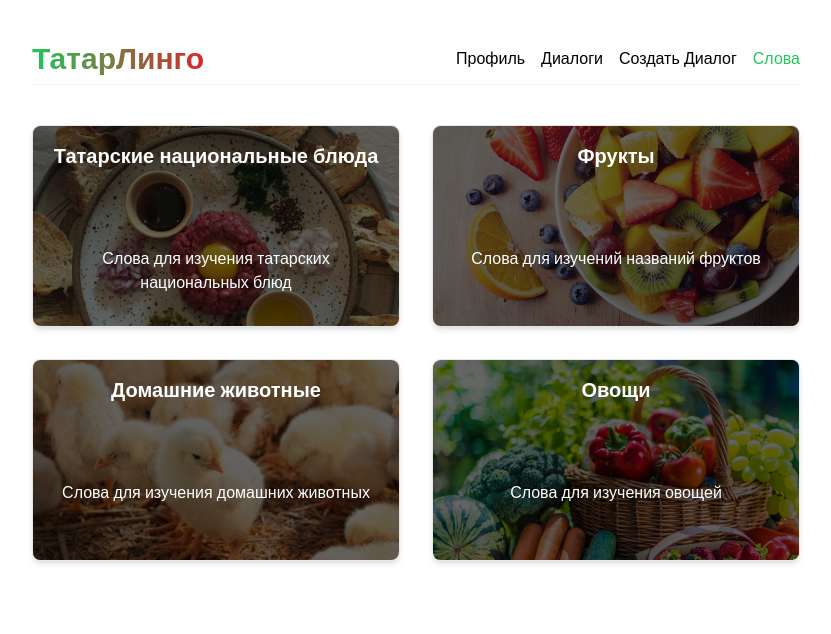
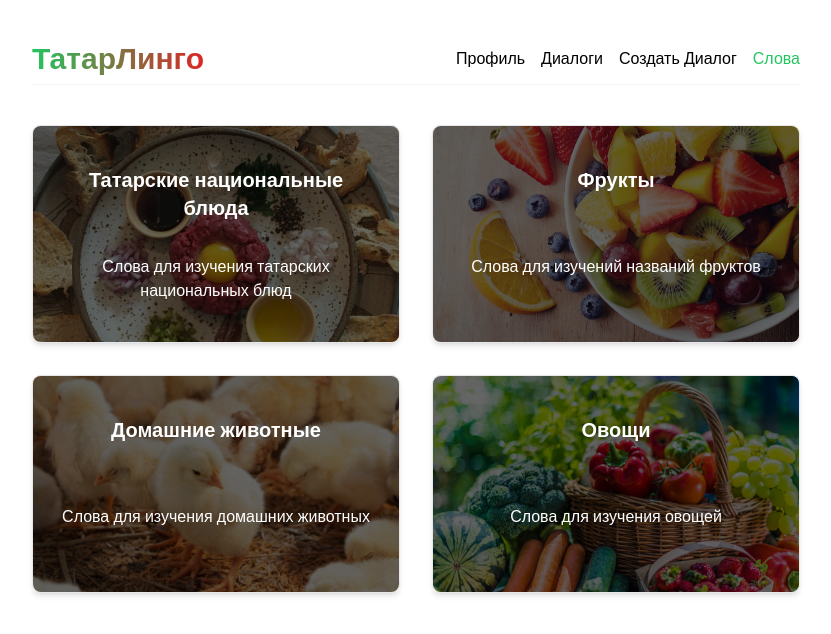
Before and after one commit to nikolina2k/language-app-front, a React (Vite) app: page /word in a window 1280 px wide. Shown: the top 634 px of the page, without its empty margins (224-1055 px from the left). Built offline with nearby package versions, Linux system fonts and the light colour scheme.

Commit message:
some more styling

```diff
--- a/src/components/Profile/ProfileCard.jsx
+++ b/src/components/Profile/ProfileCard.jsx
@@ -3,9 +3,9 @@
 const ProfileCard = ({ link, title }) => {
   return (
     <Link to={`${link}`}>
-      <li className="mb-4 border p-4 flex items-center justify-between hover:shadow-lg cursor-pointer rounded-xl transition duration-300 ease-in-out transform hover:scale-105 bg-white">
+      <li className="mb-4 border p-4 flex flex-col items-center justify-center hover:shadow-lg cursor-pointer rounded-xl transition duration-300 ease-in-out transform hover:scale-105 bg-white">
         <div className="cursor-pointer">
-          <h3 className="text-xl text-black">{title}</h3>
+          <h3 className="text-xl text-black text-center">{title}</h3>
         </div>
       </li>
     </Link>
--- a/src/components/Words/Categories.jsx
+++ b/src/components/Words/Categories.jsx
@@ -37,7 +37,7 @@
       {categories.map((category) => (
         <Link to={`/word/${category.id}`} key={category.id}>
           <div
-            className="bg-cover rounded-lg shadow-md hover:bg-grey-400 p-4 px-4 rounded-full text-white transition duration-300 ease-in-out transform hover:scale-110 h-full border"
+            className="bg-cover rounded-lg shadow-md hover:bg-grey-400 p-6 rounded-full text-white transition duration-300 ease-in-out transform hover:scale-110 h-full border"
             style={{
               backgroundImage: category.bgImage,
             }}
@@ -47,7 +47,7 @@
               <div className="h-24">
                 {" "}
                 {/* Fixed height for title */}
-                <h2 className="text-xl font-semibold line-clamp-3">
+                <h2 className="text-xl font-semibold line-clamp-3 pt-4">
                   {category.title}
                 </h2>
               </div>
--- a/src/components/Words/Words.jsx
+++ b/src/components/Words/Words.jsx
@@ -202,7 +202,7 @@
                         <div className="mt-4">
                             <button
                                 onClick={handleCheckAnswer}
-                                className="bg-blue-500 hover:bg-blue-700 text-white font-semibold py-2 px-4 rounded-full"
+                                className="bg-green-500 hover:bg-green-400 text-white font-semibold py-2 px-4 rounded-full"
                             >
                                 Проверить ответ
                             </button>
@@ -220,14 +220,14 @@
                             {currentWordIndex + 1 < totalWords ? (
                                 <button
                                     onClick={handleNextWord}
-                                    className="bg-blue-500 hover:bg-blue-700 text-white font-semibold py-2 px-4 rounded-full"
+                                    className="bg-green-500 hover:bg-green-400 text-white font-semibold py-2 px-4 rounded-full"
                                 >
                                     Следующее слово
                                 </button>
                             ) : (
                                 <button
                                     onClick={handleShowResults}
-                                    className="bg-blue-500 hover:bg-blue-700 text-white font-semibold py-2 px-4 rounded-full"
+                                    className="bg-green-500 hover:bg-green-400 text-white font-semibold py-2 px-4 rounded-full"
                                 >
                                     Показать результаты
                                 </button>
```
